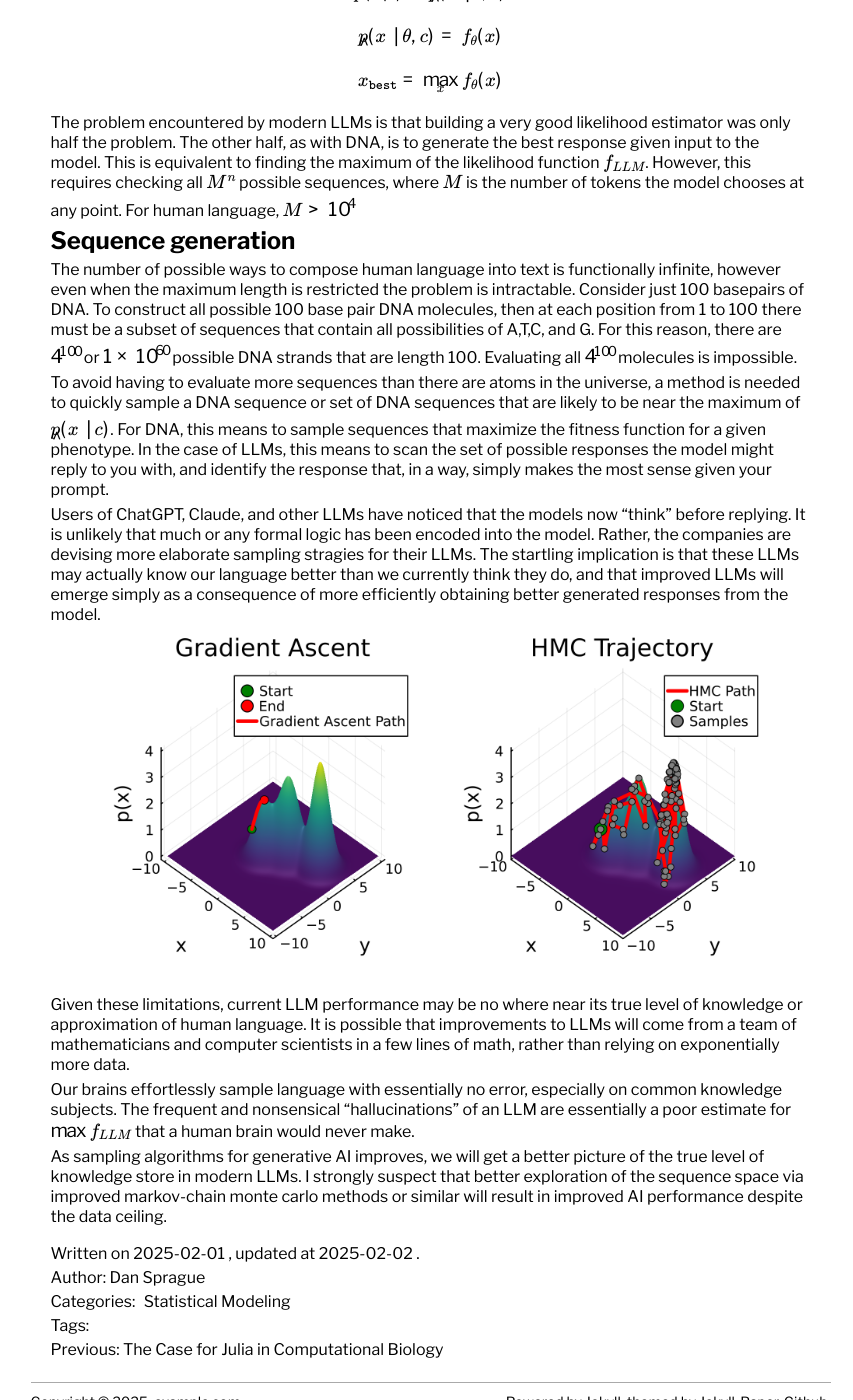
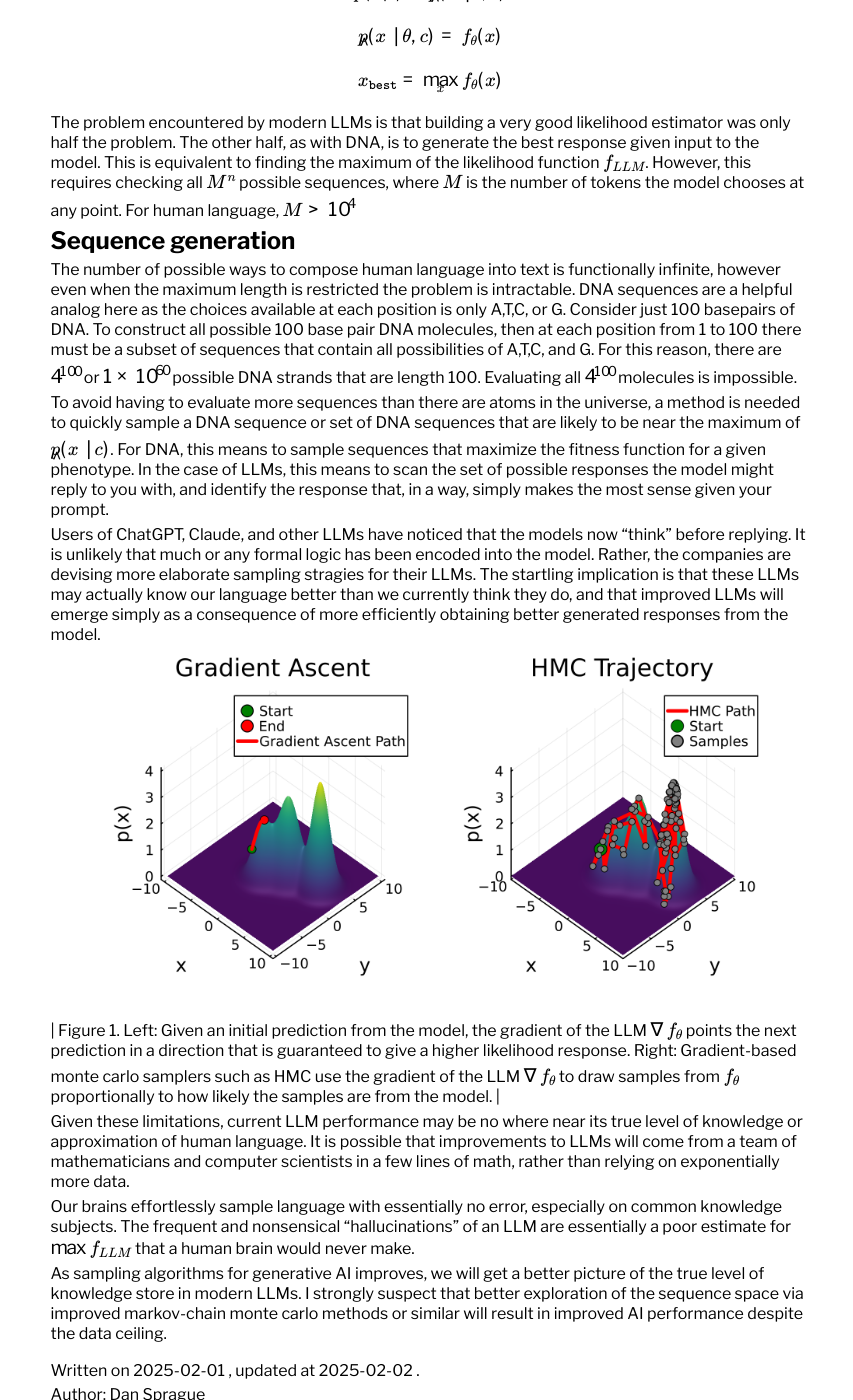
Before and after one commit to dan-sprague/dan-sprague.github.io, a Jekyll site: the page built from _posts/2025-02-02-llmthinking.markdown, in a window 1280 px wide and 1400 px high, scrolled down 1016 px. Shown: the whole window, without its empty margins (202-1055 px from the left). Built offline with Jekyll 4.4.1, drawn with Linux system fonts in a browser that asks for light colours; formulas are drawn with MathJax 3.

Commit message:
fixed bug

```diff
--- a/_posts/2025-02-02-llmthinking.markdown
+++ b/_posts/2025-02-02-llmthinking.markdown
@@ -37,13 +37,14 @@
 
 # Sequence generation
 
-The number of possible ways to compose human language into text is functionally infinite, however even when the maximum length is restricted the problem is intractable. Consider just 100 basepairs of DNA. To construct all possible 100 base pair DNA molecules, then at each position from 1 to 100 there must be a subset of sequences that contain all possibilities of A,T,C, and G. For this reason, there are $4^{100}$ or $$1 \times 10^{60}$$ possible DNA strands that are length 100. Evaluating all $4^{100}$ molecules is impossible.
+The number of possible ways to compose human language into text is functionally infinite, however even when the maximum length is restricted the problem is intractable. DNA sequences are a helpful analog here as the choices available at each position is only A,T,C, or G. Consider just 100 basepairs of DNA. To construct all possible 100 base pair DNA molecules, then at each position from 1 to 100 there must be a subset of sequences that contain all possibilities of A,T,C, and G. For this reason, there are $4^{100}$ or $$1 \times 10^{60}$$ possible DNA strands that are length 100. Evaluating all $4^{100}$ molecules is impossible.
 
 To avoid having to evaluate more sequences than there are atoms in the universe, a method is needed to quickly sample a DNA sequence or set of DNA sequences that are likely to be near the maximum of $\hat{p}(x \mid c)$. For DNA, this means to sample sequences that maximize the fitness function for a given phenotype. In the case of LLMs, this means to scan the set of possible responses the model might reply to you with, and identify the response that, in a way, simply makes the most sense given your prompt.
 
 Users of ChatGPT, Claude, and other LLMs have noticed that the models now "think" before replying. It is unlikely that much or any formal logic has been encoded into the model. Rather, the companies are devising more elaborate sampling stragies for their LLMs. The startling implication is that these LLMs may actually know our language  better than we currently think they do, and that improved LLMs will emerge simply as a consequence of more efficiently obtaining better generated responses from the model.<br>
 
 ![Finding the best generated response](/assets/images/path_opt.png)
+| Figure 1. Left: Given an initial prediction from the model, the gradient of the LLM $\nabla f_\theta$ points the next prediction in a direction that is guaranteed to give a higher likelihood response. Right: Gradient-based monte carlo samplers such as HMC use the gradient of the LLM $\nabla f_\theta$ to draw samples from $f_\theta$ proportionally to how likely the samples are from the model. |
 
 
 Given these limitations, current LLM performance may be no where near its true level of knowledge or approximation of human language. It is possible that improvements to LLMs will come from a team of mathematicians and computer scientists in a few lines of math, rather than relying on exponentially more data. <br>
```
